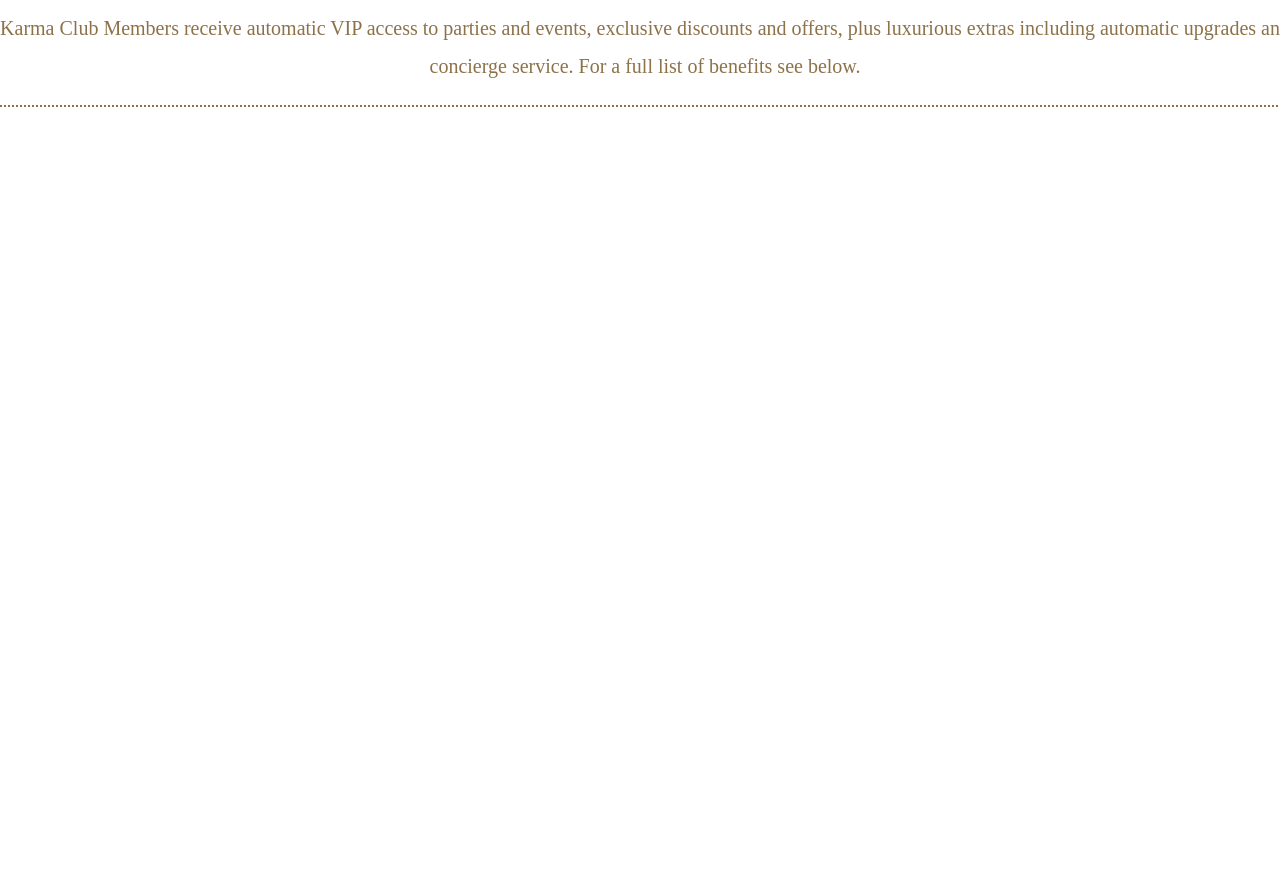
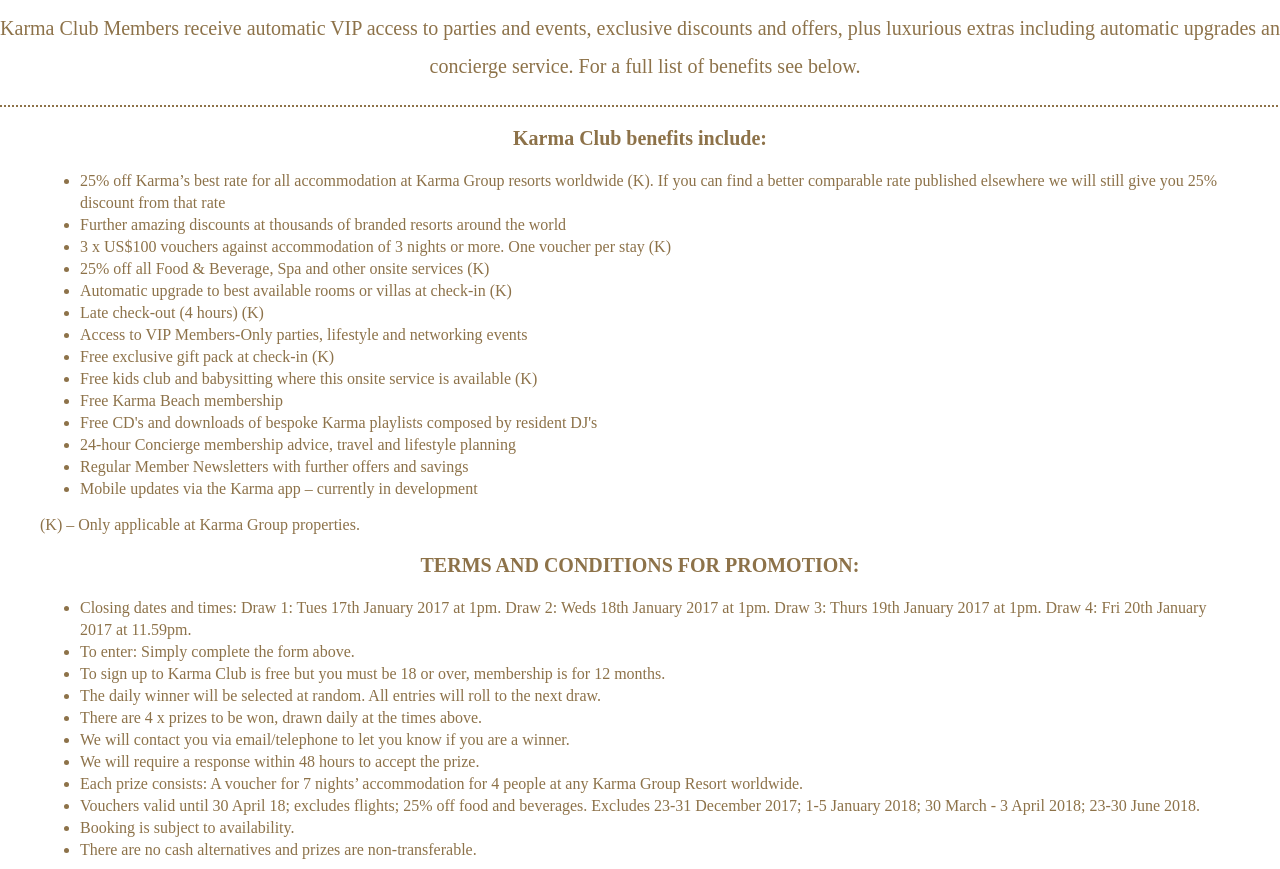
Before and after one commit to rezaprimasatya/militarystudy, a React app in the folder cobareact/: page / in a window 1280 px wide. Shown: the part 1160-2029 px from the top of the page. Before the commit the page ends 1269 px from the top, so only its background shows below. Built offline with nearby package versions, Linux system fonts and the light colour scheme.

Commit message:
add terms and conditions component

```diff
--- a/cobareact/src/app/App.js
+++ b/cobareact/src/app/App.js
@@ -5,6 +5,7 @@
 import image3 from './assets/images/ss/ss3.jpg'
 import './assets/css/body.css'
 import Greetings from './components/Greetings'
+import TermsAndConditions from './components/TermsAndConditions'
 
 class App extends Component{
   render(){
@@ -49,6 +50,48 @@
 				"Karma Club Members receive automatic VIP access to parties and events, exclusive discounts and offers, plus luxurious extras including automatic upgrades and concierge service. For a full list of benefits see below."
 			]
 		}/>
+
+		<TermsAndConditions
+		title="Karma Club benefits include"
+		terms={
+			[
+				"25% off Karma’s best rate for all accommodation at Karma Group resorts worldwide (K). If you can find a better comparable rate published elsewhere we will still give you 25% discount from that rate",
+				"Further amazing discounts at thousands of branded resorts around the world",
+				"3 x US$100 vouchers against accommodation of 3 nights or more. One voucher per stay (K)",
+				"25% off all Food & Beverage, Spa and other onsite services (K)",
+				"Automatic upgrade to best available rooms or villas at check-in (K)",
+				"Late check-out (4 hours) (K)",
+				"Access to VIP Members-Only parties, lifestyle and networking events",
+				"Free exclusive gift pack at check-in (K)",
+				"Free kids club and babysitting where this onsite service is available (K)",
+				"Free Karma Beach membership",
+				"Free CD's and downloads of bespoke Karma playlists composed by resident DJ's",
+				"24-hour Concierge membership advice, travel and lifestyle planning",
+				"Regular Member Newsletters with further offers and savings",
+				"Mobile updates via the Karma app – currently in development"
+			]
+		}
+		conditions="(K) – Only applicable at Karma Group properties."
+		/>
+
+		<TermsAndConditions
+		title="TERMS AND CONDITIONS FOR PROMOTION"
+		terms={
+			[
+				"Closing dates and times: Draw 1: Tues 17th January 2017 at 1pm. Draw 2: Weds 18th January 2017 at 1pm. Draw 3: Thurs 19th January 2017 at 1pm. Draw 4: Fri 20th January 2017 at 11.59pm.",
+				"To enter: Simply complete the form above.",
+				"To sign up to Karma Club is free but you must be 18 or over, membership is for 12 months.",
+				"The daily winner will be selected at random. All entries will roll to the next draw.",
+				"There are 4 x prizes to be won, drawn daily at the times above.",
+				"We will contact you via email/telephone to let you know if you are a winner.",
+				"We will require a response within 48 hours to accept the prize.",
+				"Each prize consists: A voucher for 7 nights’ accommodation for 4 people at any Karma Group Resort worldwide.",
+				"Vouchers valid until 30 April 18; excludes flights; 25% off food and beverages. Excludes 23-31 December 2017; 1-5 January 2018; 30 March - 3 April 2018; 23-30 June 2018.",
+				"Booking is subject to availability.",
+				"There are no cash alternatives and prizes are non-transferable."
+			]
+		}
+		/>
       </div>
     )
   }
--- /dev/null
+++ b/cobareact/src/app/assets/css/terms-and-conditions.css
@@ -0,0 +1,15 @@
+.terms-and-conditions{
+	color: #8d7249;
+	margin: 10px auto;
+	width: 1200px;
+}
+.terms-and-conditions .title{
+	font-weight: bold;
+	font-size: 20px;
+	text-align: center;
+}
+
+.terms-and-conditions .terms{
+	font-size: 16px;
+	line-height: 22px;
+}
--- a/cobareact/src/app/components/TermsAndConditions.js
+++ b/cobareact/src/app/components/TermsAndConditions.js
@@ -1,8 +1,30 @@
 import React, {Component} from 'react'
+import '../assets/css/terms-and-conditions.css'
 
-class TermsAndConditions{
+class TermsAndConditions extends Component{
 	constructor(props){
+		super(props)
+		this.state = {
+			title: this.props.title,
+			terms: this.props.terms,
+			conditions: this.props.conditions
+		}
+	}
 
+	render(){
+		return(
+			<div className="terms-and-conditions">
+				<p className="title">{this.state.title}:</p>
+				<ul className="terms">
+					{this.state.terms.map((term, index) => {
+						return(
+							<li key={index}>{term}</li>
+						)
+					})}
+				</ul>
+				<p className="conditions">{this.state.conditions}</p>
+			</div>
+		)
 	}
 }
 
```
Also changed, not shown: 1 other file (tests, documents, lock files or other folders).
